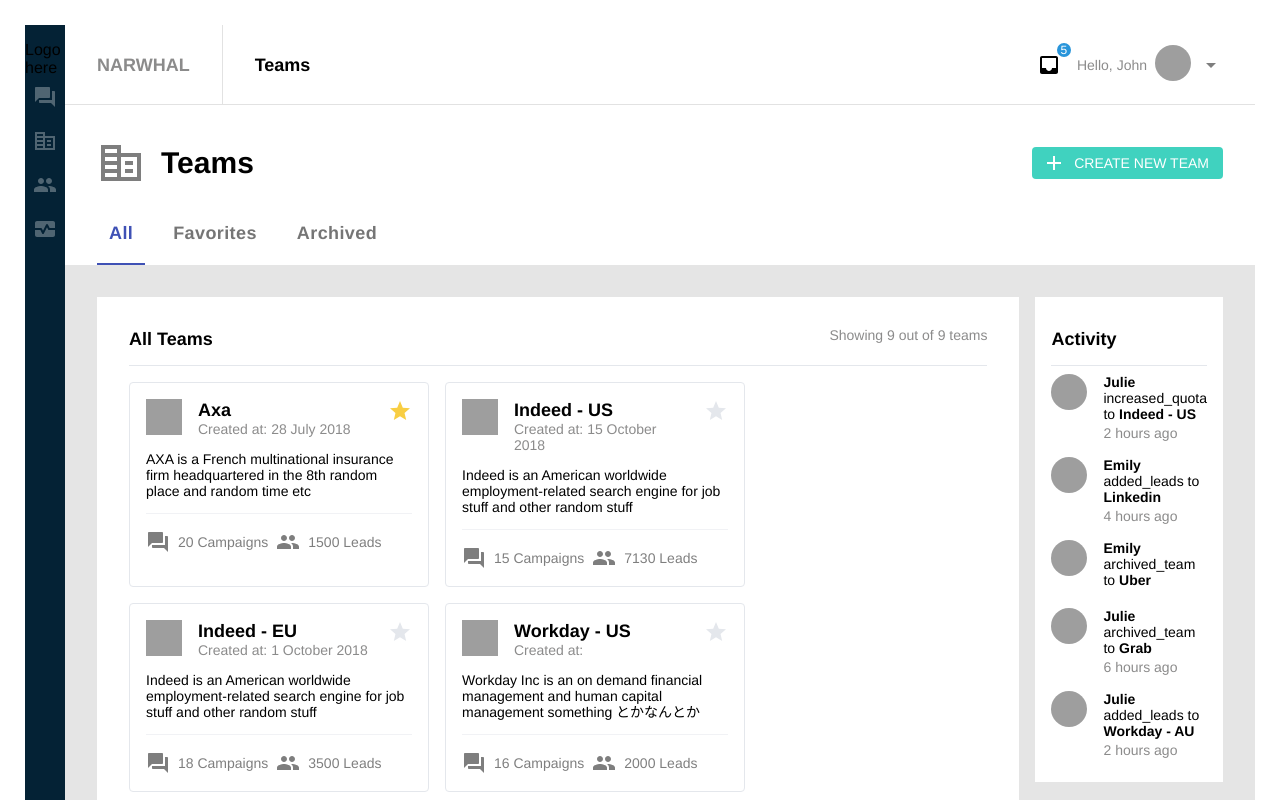
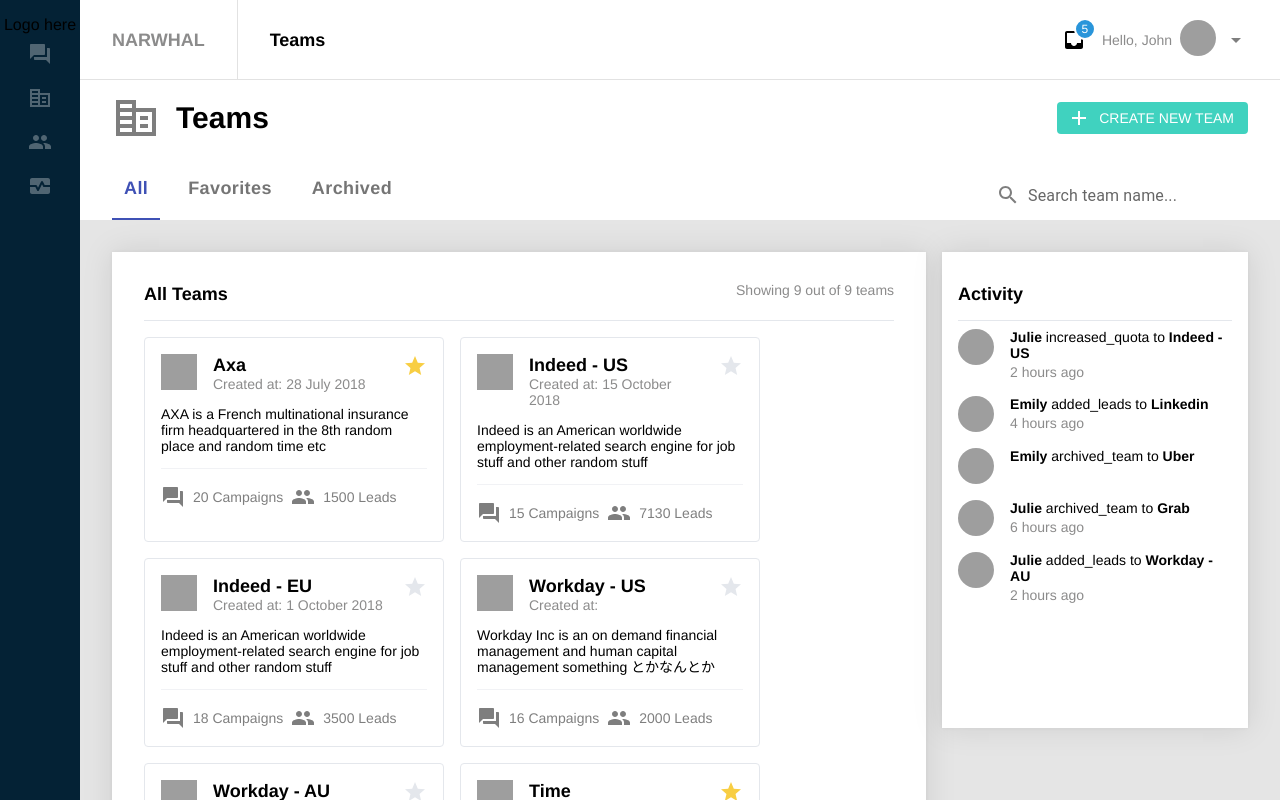
Before and after one commit to syfqy/narwhal-app, a React (Create React App) app: page / in a window 1280 px wide. Shown: the top 800 px of the page. Built offline with nearby package versions, Linux system fonts and the light colour scheme; grey boxes are pictures that could not be loaded; a web font is replaced by a local one.

Commit message:
fix (grid): fix headers stretching when content shrinks

```diff
--- a/package.json
+++ b/package.json
@@ -11,7 +11,9 @@
     "@testing-library/jest-dom": "^5.16.3",
     "@testing-library/react": "^12.1.4",
     "@testing-library/user-event": "^13.5.0",
+    "bootstrap": "^5.1.3",
     "react": "^17.0.2",
+    "react-bootstrap": "^2.2.3",
     "react-dom": "^17.0.2",
     "react-scripts": "5.0.0",
     "web-vitals": "^2.1.4"
--- a/src/assets/styles/styles.css
+++ b/src/assets/styles/styles.css
@@ -59,31 +59,31 @@
 /* layout */
 
 body {
-    margin: 25px;
+    margin: 0;
 }
 
 .wrapper {
     display: grid;
-    /* grid-template-columns: 0.5fr repeat(9, minmax(auto, 1fr)); */
-    grid-template-columns: min-content;
-    grid-auto-rows: minmax(100px, auto);
+    min-height: 100vh;
+    grid-template-columns: auto minmax(0,1fr);
+    grid-auto-rows: min-content min-content auto;
     grid-template-areas:
         "sn mn mn mn mn mn mn mn mn mn mn"
         "sn hd hd hd hd hd hd hd hd hd hd"
         "sn mc mc mc mc mc mc mc mc mc mc"
-        "ft ft ft ft ft ft ft ft ft ft ft"
 }
 
 /* side nav bar*/
-/* TODO:  other elements in grid to fill in space*/
+
 .sidenav {
     grid-area: sn;
     display: flex;
+    min-width: 5rem;
     flex-direction: column;
     align-items: center;
     justify-content: flex-end;
     background-color: #042235;
-    padding: 1rem 0;
+    padding: 1rem 0 2rem;
     max-width: fit-content;
 }
 
@@ -95,6 +95,11 @@
     box-sizing: border-box;
     text-align: center;
     margin: 0;
+}
+
+.sidenav-icon {
+    height: 3rem;
+    width: 3rem;
 }
 
 .sidenav-item:last-child {
@@ -153,10 +158,10 @@
 
 .notification-badge {
     position: absolute;
-    top: -12px;
-    right: -12px;
-    width: 18px;
-    height: 18px;
+    top: -10px;
+    right: -10px;
+    width: 22px;
+    height: 22px;
     display: flex;
     justify-content: center;
     align-items: center;
@@ -165,7 +170,6 @@
     background-color: #2995DA;
     color: #fff;
     font-size: 0.75rem;
-    line-height: 0.75rem;
     padding: 0.1rem;
 }
 
@@ -198,6 +202,14 @@
     background-color: #fff;
 }
 
+.third-header {
+    display: flex;
+    align-items: center;
+    justify-content: space-between;
+    background-color: #fff;
+}
+
+
 .create-team-btn {
     margin-left: auto;
     display: flex;
@@ -226,16 +238,13 @@
     gap: 1rem;
 }
 
-
 .main-content {
-    display: flex;
     background-color: #fff;
-    flex-direction: column;
-    /* min-width: 100; */
-    /* width: 75%; */
-    flex: 2 1 auto;
+    width: 75%;
     padding: 1rem 2rem;
-    /* max-height: 75%; */
+    min-height: 100%;
+    box-shadow: 0px 0px 4px rgba(0, 0, 0, 0.05),
+                 0px 0px 30px rgba(0, 0, 0, 0.1);
 }
 
 .main-content > div {
@@ -304,12 +313,13 @@
 .activity-container {
     background-color: #fff;
     display: flex;
-    flex: 1 1 auto;
     flex-direction: column;
     min-height: fit-content;
     max-height: 40%;
-    /* overflow-y: scroll; */
+    overflow-y: scroll;
     padding: 1rem;
+    box-shadow: 0px 0px 4px rgba(0, 0, 0, 0.05),
+                 0px 0px 30px rgba(0, 0, 0, 0.1);
 }
 
 .activity-header {
--- a/src/components/App.css
+++ /dev/null
@@ -1,38 +0,0 @@
-.App {
-  text-align: center;
-}
-
-.App-logo {
-  height: 40vmin;
-  pointer-events: none;
-}
-
-@media (prefers-reduced-motion: no-preference) {
-  .App-logo {
-    animation: App-logo-spin infinite 20s linear;
-  }
-}
-
-.App-header {
-  background-color: #282c34;
-  min-height: 100vh;
-  display: flex;
-  flex-direction: column;
-  align-items: center;
-  justify-content: center;
-  font-size: calc(10px + 2vmin);
-  color: white;
-}
-
-.App-link {
-  color: #61dafb;
-}
-
-@keyframes App-logo-spin {
-  from {
-    transform: rotate(0deg);
-  }
-  to {
-    transform: rotate(360deg);
-  }
-}
--- a/src/components/App.js
+++ b/src/components/App.js
@@ -1,6 +1,3 @@
-// import './App.css';
-import '../assets/styles/styles.css';
-
 import React, {useState}  from "react";
 import SideNavBar from './SideNavBar';
 import Header from './Header';
@@ -26,7 +23,6 @@
           changeTab={changeTab}
            />
         <MainBackground currentTab={currentTab}/>
-        <Footer>Footer</Footer>
       </div>
     </div>
   );
--- a/src/components/Header.js
+++ b/src/components/Header.js
@@ -2,6 +2,8 @@
 import CorporateFareIcon from "@mui/icons-material/CorporateFare";
 import AddIcon from "@mui/icons-material/Add";
 import TeamsTabBar from "./TeamsTabBar";
+import SearchIcon from '@mui/icons-material/Search';
+import TextField from "@mui/material/TextField";
 
 function Header(props) {
   return (
@@ -16,10 +18,24 @@
           <p>CREATE NEW TEAM</p>
         </button>
       </div>
-      <TeamsTabBar
-        currentTab={props.currentTab}
-        changeTab={props.changeTab}
-      />
+      <div className="third-header">
+        <TeamsTabBar
+          currentTab={props.currentTab}
+          changeTab={props.changeTab}
+        />
+        <div className="search-bar">
+          <SearchIcon
+            sx={{
+            marginRight: "0.5rem",
+            marginTop:"1.2rem",
+            opacity: "50%"}}/>
+          <TextField
+          InputProps={{ disableUnderline: true }}
+          id="standard-basic"
+          label="Search team name..."
+          variant="standard" />
+        </div>
+      </div>
     </div>
   );
 }
--- a/src/components/MainContent.js
+++ b/src/components/MainContent.js
@@ -7,16 +7,18 @@
 
   const currentTabMap = {
     0: "All",
-    1: "Favorites",
+    1: "Favorited",
     2: "Archived",
   }
 
+  const currentTabName = currentTabMap[props.currentTab]
+
   const getCurrentTeams = (()=>{
-    if (currentTabMap[props.currentTab] === "Favorites") {
+    if (currentTabName === "Favorited") {
       return teams.filter((team) =>
         team.is_favorited
       )
-    } else if (currentTabMap[props.currentTab] === "Archived") {
+    } else if (currentTabName === "Archived") {
       return teams.filter((team) =>
         team.is_archived
       )}
@@ -33,7 +35,7 @@
   return (
     <div className="main-content">
       <div className="content-header">
-        <h2>All Teams</h2>
+        <h2>{currentTabName} Teams</h2>
         <p className="grey-out">
           Showing {nCurrentTeams} out of {nAllTeams} teams
         </p>
```
Also changed, not shown: 1 other file (tests, documents, lock files or other folders).
